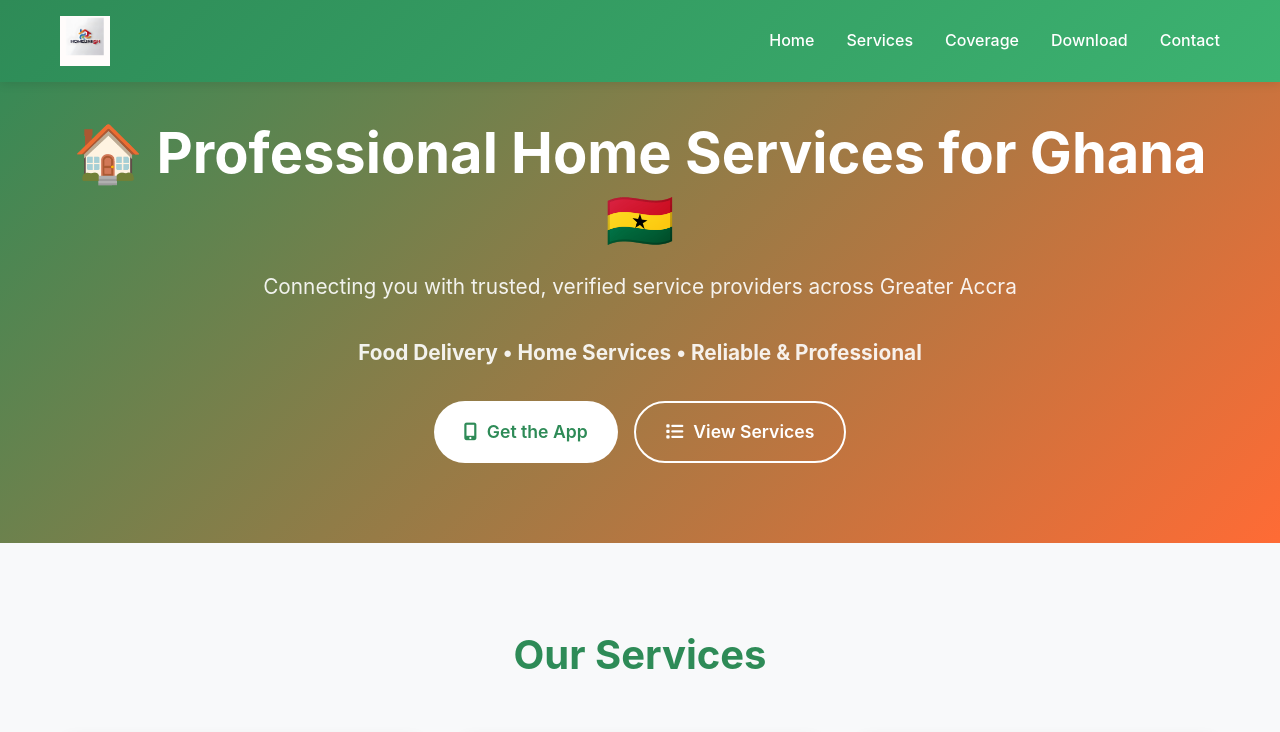
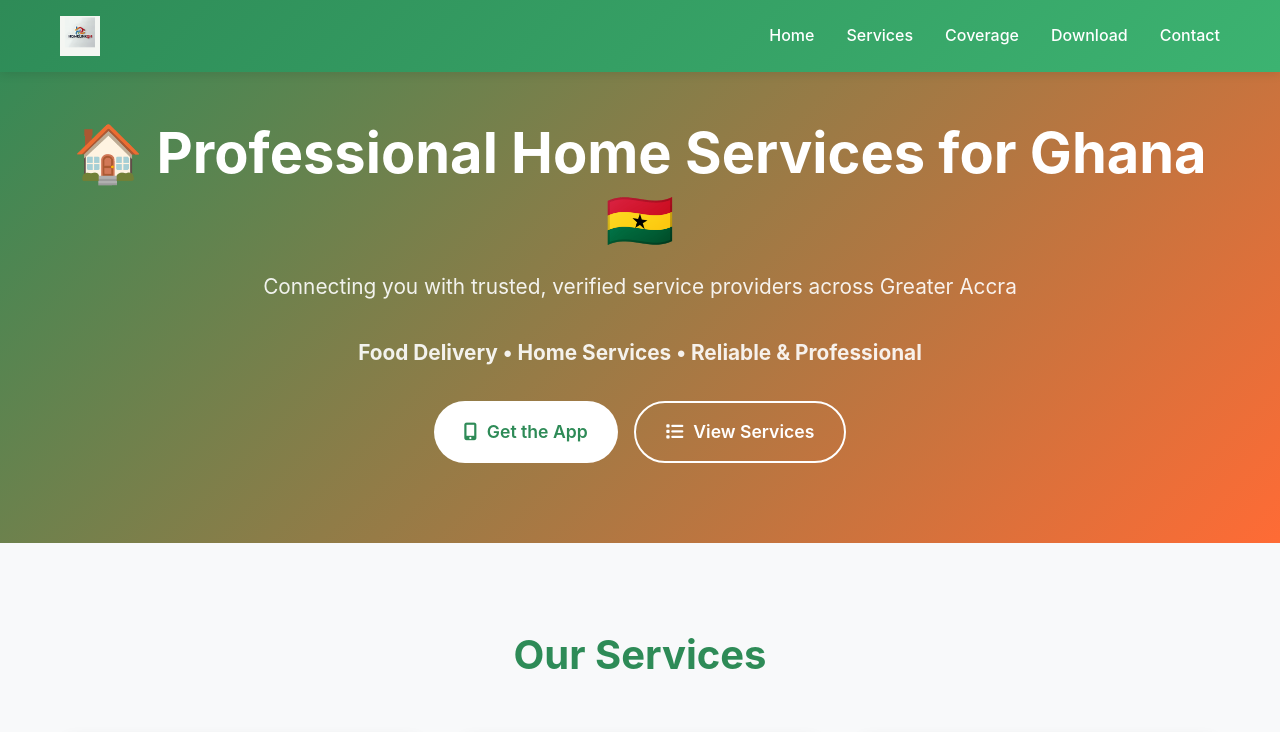
Before and after one commit to uniqename/homelinkgh-website, a plain HTML site: page index.html in a window 1280 px wide. Shown: the top 732 px of the page. Drawn offline with Linux system fonts and the light colour scheme.

Commit message:
🎯 FIX: HomeLinkGH logo sizing optimization
- Reduced logo size from 50px to 40px for better balance
- Added subtle opacity (0.95) for refined appearance
- Logo now complements rather than dominates header
- Maintains brand visibility while prioritizing content

✨ Professional logo balance achieved

🤖 Generated with [Claude Code](https://claude.ai/code)

Co-Authored-By: Claude <noreply@anthropic.com>

```diff
--- a/index.html
+++ b/index.html
@@ -73,8 +73,9 @@
         }
 
         .logo img {
-            height: 50px;
+            height: 40px;
             width: auto;
+            opacity: 0.95;
         }
 
         .nav-links {
```
